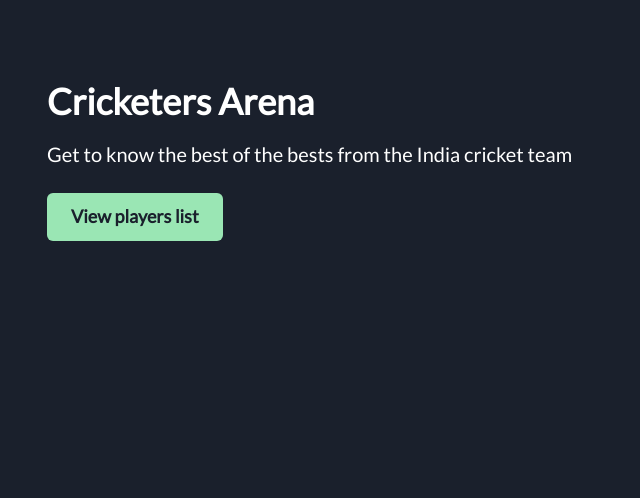
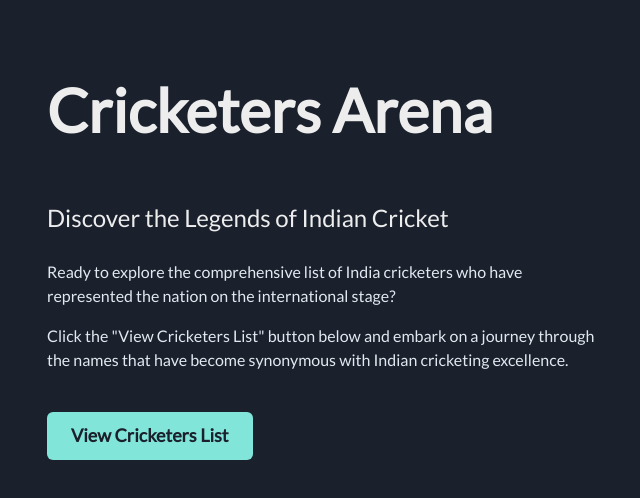
Before and after one commit to iamyusufali/cricketers-app, a React (Vite) app: page / in a window 1280 px wide. Shown: the top 498 px of the page, without its empty margins (313-953 px from the left). Built offline with nearby package versions, Linux system fonts and the light colour scheme.

Commit message:
updated home page content and detail page styling

```diff
--- a/src/pages/Home.tsx
+++ b/src/pages/Home.tsx
@@ -5,15 +5,23 @@ import { Link } from 'react-router-dom';
 const HomePage = () => {
 	return (
 		<Box mx='auto' pt='5em' maxW='35em'>
-			<Heading color='white' mb={4}>
+			<Heading mb='1em' size='3xl'>
 				Cricketers Arena
 			</Heading>
-			<Text color='white' fontSize='xl'>
-				Get to know the best of the bests from the India cricket team
+			<Text fontSize='2xl' mb='1em'>
+				Discover the Legends of Indian Cricket
+			</Text>
+			<Text color='gray.200' mb='1em'>
+				Ready to explore the comprehensive list of India cricketers who have represented the nation
+				on the international stage?
+			</Text>
+			<Text color='gray.200' mb='1em'>
+				Click the "View Cricketers List" button below and embark on a journey through the names that
+				have become synonymous with Indian cricketing excellence.
 			</Text>
 			<Link to='/players'>
-				<Button size='lg' colorScheme='green' mt='24px'>
-					View players list
+				<Button size='lg' colorScheme='teal' mt='24px'>
+					View Cricketers List
 				</Button>
 			</Link>
 		</Box>
--- a/src/pages/players/Details.tsx
+++ b/src/pages/players/Details.tsx
@@ -2,12 +2,16 @@ import { useEffect, useState } from 'react';
 import { useParams } from 'react-router';
 import getPlayers, { TPlayer } from '../../utils/getPlayers';
 import {
+	Alert,
+	AlertIcon,
 	Avatar,
 	Box,
+	Button,
 	Card,
 	CardBody,
 	CardHeader,
 	Center,
+	Container,
 	Divider,
 	Flex,
 	Heading,
@@ -56,23 +60,31 @@ const PlayerDetailsPage = () => {
 
 	if (!singlePlayer?.id)
 		return (
-			<Box mx='auto' w='80em' pt='4em'>
-				<Text gap='2em'>Player not found</Text>
-			</Box>
+			<Container mt='4em'>
+				<Stack align='center' gap='2em'>
+					<Alert variant='subtle' status='warning'>
+						<AlertIcon />
+						<Text>Player not found</Text>
+					</Alert>
+					<Link to='/players'>
+						<Button colorScheme='gray'>Back to list</Button>
+					</Link>
+				</Stack>
+			</Container>
 		);
 
 	return (
 		<Box mx='auto' w='80em' pt='2em'>
 			<Box mb='2em'>
 				<Link to='/players'>
-					<Flex color='white' _hover={{ color: 'blue.200' }} align='center' gap='0.5em'>
+					<Flex _hover={{ color: 'blue.200' }} align='center' gap='0.5em'>
 						<ArrowBackIcon w={6} h={6} />
 						<Text>back to list</Text>
 					</Flex>
 				</Link>
 			</Box>
 			<Flex align='start' gap='4em'>
-				<Card maxW='lg' bg='gray.100' p='1em'>
+				<Card maxW='lg' p='1em'>
 					<CardHeader>
 						<Flex>
 							<Flex flex='1' gap='4' alignItems='center' flexWrap='wrap'>
@@ -126,7 +138,7 @@ const PlayerDetailsPage = () => {
 							</Heading>
 							<SimpleGrid columns={2} spacing={10}>
 								{similarPlayers.map(player => (
-									<Card key={player.id} maxW='sm' bg='gray.100'>
+									<Card key={player.id} maxW='sm'>
 										<CardHeader>
 											<Flex flex='1' gap='4' alignItems='center' flexWrap='wrap'>
 												<Avatar name={player.name || ''} />
```
